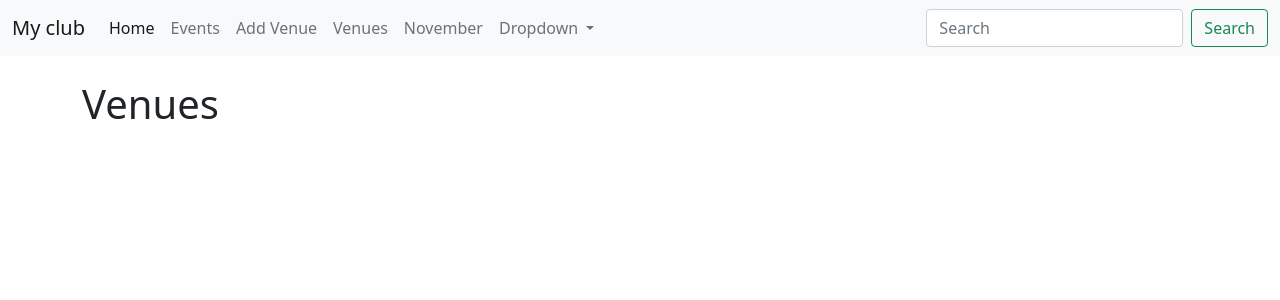
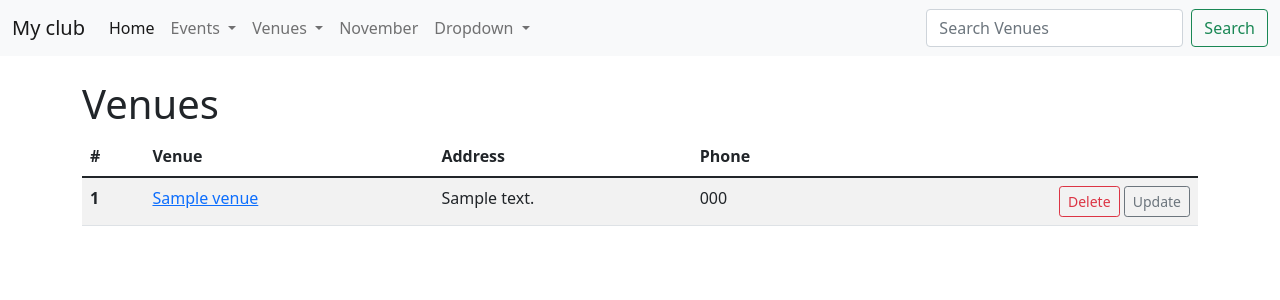
Before and after one commit to evero91/codemy-django, a Django app: page /list_venues/ in a window 1280 px wide. Shown: the top 300 px of the page. Run offline with Django 3.2, Linux system fonts and the light colour scheme; tables that the repository leaves empty hold one stand-in row (values such as "Sample post").

Commit message:
Parte 14

```diff
--- a/myclub_website/events/templates/events/navbar.html
+++ b/myclub_website/events/templates/events/navbar.html
@@ -10,14 +10,25 @@
                 <li class="nav-item">
                     <a class="nav-link active" aria-current="page" href="#">Home</a>
                 </li>
-                <li class="nav-item">
-                    <a class="nav-link" href="{% url 'listevents' %}">Events</a>
+                <li class="nav-item dropdown">
+                    <a class="nav-link dropdown-toggle" href="#" id="navbarDropdownEvent" role="button"
+                        data-bs-toggle="dropdown" aria-expanded="false">
+                        Events
+                    </a>
+                    <ul class="dropdown-menu" aria-labelledby="navbarDropdownEvent">
+                        <li><a class="dropdown-item" href="{% url 'listevents' %}">Events</a></li>
+                        <li><a class="dropdown-item" href="{% url 'add-event' %}">Add Event</a></li>
+                    </ul>
                 </li>
-                <li class="nav-item">
-                    <a class="nav-link" href="{% url 'add-venue' %}">Add Venue</a>
-                </li>
-                <li class="nav-item">
-                    <a class="nav-link" href="{% url 'list-venues' %}">Venues</a>
+                <li class="nav-item dropdown">
+                    <a class="nav-link dropdown-toggle" href="#" id="navbarDropdownVenue" role="button"
+                        data-bs-toggle="dropdown" aria-expanded="false">
+                        Venues
+                    </a>
+                    <ul class="dropdown-menu" aria-labelledby="navbarDropdownVenue">
+                        <li><a class="dropdown-item" href="{% url 'list-venues' %}">Venues</a></li>
+                        <li><a class="dropdown-item" href="{% url 'add-venue' %}">Add Venue</a></li>
+                    </ul>
                 </li>
                 <li class="nav-item">
                     <a class="nav-link" href="{% url 'home' '2021' 'november' %}">November</a>
@@ -37,8 +48,9 @@
                     </ul>
                 </li>
             </ul>
-            <form class="d-flex">
-                <input class="form-control me-2" type="search" placeholder="Search" aria-label="Search">
+            <form class="d-flex" method="POST" action="{% url 'search-venues' %}">
+                {% csrf_token %}
+                <input class="form-control me-2" name="search" type="search" placeholder="Search Venues" aria-label="Search">
                 <button class="btn btn-outline-success" type="submit">Search</button>
             </form>
         </div>
--- a/myclub_website/events/templates/events/venues.html
+++ b/myclub_website/events/templates/events/venues.html
@@ -3,10 +3,32 @@
 {% block title %}Venues{% endblock %}
 
 {% block content %}
-    <h1>Venues</h1>
+<h1>Venues</h1>
 
-    {% for venue in list_venues %}
-    {{ venue }}
-    {% endfor %}
+<table class="table table-striped">
+    <thead>
+        <tr>
+            <th scope="col">#</th>
+            <th scope="col">Venue</th>
+            <th scope="col">Address</th>
+            <th scope="col">Phone</th>
+            <th scope="col"></th>
+        </tr>
+    </thead>
+    <tbody>
+        {% for venue in venue_list %}
+        <tr>
+            <th scope="row">{{ venue.id }}</th>
+            <td><a href="{% url 'show-venue' venue.id %}">{{ venue }}</a></td>
+            <td>{{ venue.address }}</td>
+            <td>{{ venue.phone }}</td>
+            <td align="right">
+                <a class="btn btn-outline-danger btn-sm" href="{% url 'delete-venue' venue.id %}">Delete</a>
+                <a class="btn btn-outline-secondary btn-sm" href="{% url 'update-venue' venue.id %}">Update</a>
+            </td>
+        </tr>
+        {% endfor %}
+    </tbody>
+</table>
 
 {% endblock %}
--- a/myclub_website/events/urls.py
+++ b/myclub_website/events/urls.py
@@ -2,9 +2,16 @@ from django.urls import path
 from . import views
 
 urlpatterns = [
-    path('', views.home, name='home'), # name es a quien le hace referencia url en la pagina en sí {% url 'home' %}
+    path('', views.home, name='home'), # name es a quien le hace referencia url en las paginas {% url 'home' %} o en el view redirect('home')
     path('<int:year>/<str:month>/', views.home, name='home'),
     path('events/', views.all_events, name='listevents'),
     path('add_venue/', views.add_venue, name='add-venue'),
     path('list_venues/', views.list_venues, name='list-venues'),
+    path('show_venue/<int:venue_id>', views.show_venue, name='show-venue'),
+    path('search_venues/', views.search_venues, name='search-venues'),
+    path('update_venue/<int:venue_id>', views.update_venue, name='update-venue'),
+    path('add_event/', views.add_event, name='add-event'),
+    path('update_event/<int:event_id>', views.update_event, name='update-event'),
+    path('delete_event/<int:event_id>', views.delete_event, name='delete-event'),
+    path('delete_venue/<int:venue_id>', views.delete_venue, name='delete-venue'),
 ]
--- a/myclub_website/events/views.py
+++ b/myclub_website/events/views.py
@@ -1,10 +1,11 @@
-from django.shortcuts import render
+from django.shortcuts import redirect, render
 import calendar
 from calendar import HTMLCalendar
 from datetime import datetime
 from .models import Event, Venue
-from .forms import VenueForm
+from .forms import VenueForm, EventForm
 from django.http import HttpResponseRedirect
+from django.views.decorators.http import require_http_methods
 
 # Create your views here.
 def home(request, year=datetime.now().year, month=datetime.now().strftime('%B')):
@@ -26,7 +27,7 @@ def home(request, year=datetime.now().year, month=datetime.now().strftime('%B'))
     return render(request, 'events/home.html', context)
 
 def all_events(request):
-    event_list = Event.objects.all()
+    event_list = Event.objects.all().order_by('event_date', 'name')
     return render(request, 'events/list.html', {'event_list': event_list})
 
 def add_venue(request):
@@ -47,5 +48,63 @@ def add_venue(request):
     return render(request, 'events/add_venue.html', {'form': form, 'submitted': submitted})
 
 def list_venues(request):
-    venue_list = Venue.objects.all()
+    venue_list = Venue.objects.all().order_by('name') # ? random
     return render(request, 'events/venues.html', {'venue_list': venue_list})
+
+def show_venue(request, venue_id):
+    venue = Venue.objects.get(pk=venue_id)
+    return render(request, 'events/show_venue.html', {'venue': venue})
+
+@require_http_methods(["POST"])
+def search_venues(request):
+    # venue = Venue.objects.get(pk=venue_id)
+    search = request.POST['search']
+    venues = Venue.objects.filter(name__contains=search)
+    return render(request, 'events/search_venues.html', {'search': search, 'venues': venues})
+
+def update_venue(request, venue_id):
+    venue = Venue.objects.get(pk=venue_id)
+    form = VenueForm(request.POST or None, instance=venue)
+
+    if form.is_valid():
+        form.save()
+        return redirect('list-venues')
+
+    return render(request, 'events/update_venue.html', {'venue': venue, 'form': form})
+
+def add_event(request):
+    submitted = False
+
+    if request.method == 'POST':
+        form = EventForm(request.POST)
+
+        if form.is_valid():
+            form.save()
+            return HttpResponseRedirect('/add_event?submitted=True')
+    else:
+        form = EventForm
+
+        if 'submitted' in request.GET:
+            submitted = True
+
+    return render(request, 'events/add_event.html', {'form': form, 'submitted': submitted})
+
+def update_event(request, event_id):
+    event = Event.objects.get(pk=event_id)
+    form = EventForm(request.POST or None, instance=event)
+
+    if form.is_valid():
+        form.save()
+        return redirect('listevents')
+
+    return render(request, 'events/update_event.html', {'event': event, 'form': form})
+
+def delete_event(request, event_id):
+    event = Event.objects.get(pk=event_id)
+    event.delete()
+    return redirect('listevents')
+
+def delete_venue(request, venue_id):
+    venue = Venue.objects.get(pk=venue_id)
+    venue.delete()
+    return redirect('list-venues')
--- a/myclub_website/myclub_website/settings.py
+++ b/myclub_website/myclub_website/settings.py
@@ -25,7 +25,7 @@ SECRET_KEY = 'django-insecure-+b^ie0#6*g48+%s(^4r(7f*xvhi0_%1ub_0spng#t148kt*7rx
 # SECURITY WARNING: don't run with debug turned on in production!
 DEBUG = True
 
-ALLOWED_HOSTS = []
+ALLOWED_HOSTS = ['*']
 
 
 # Application definition
```
Also changed, not shown: myclub_website/events/forms.py (+16 -2 lines), myclub_website/events/templates/events/add_event.html (added, +19 -0 lines), myclub_website/events/templates/events/list.html (+7 -3 lines), myclub_website/events/templates/events/search_venues.html (added, +19 -0 lines), myclub_website/events/templates/events/show_venue.html (added, +12 -0 lines), myclub_website/events/templates/events/update_event.html (added, +15 -0 lines), myclub_website/events/templates/events/update_venue.html (added, +16 -0 lines).
